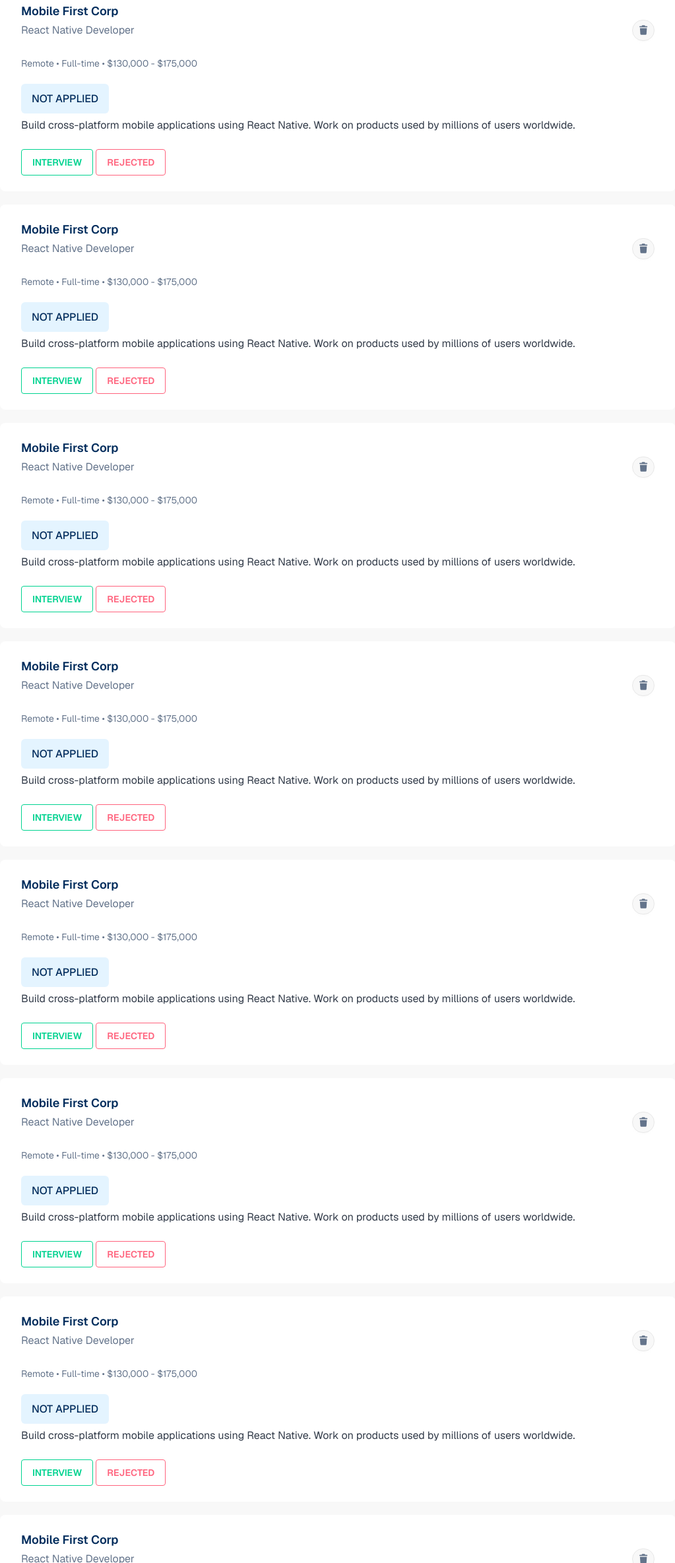
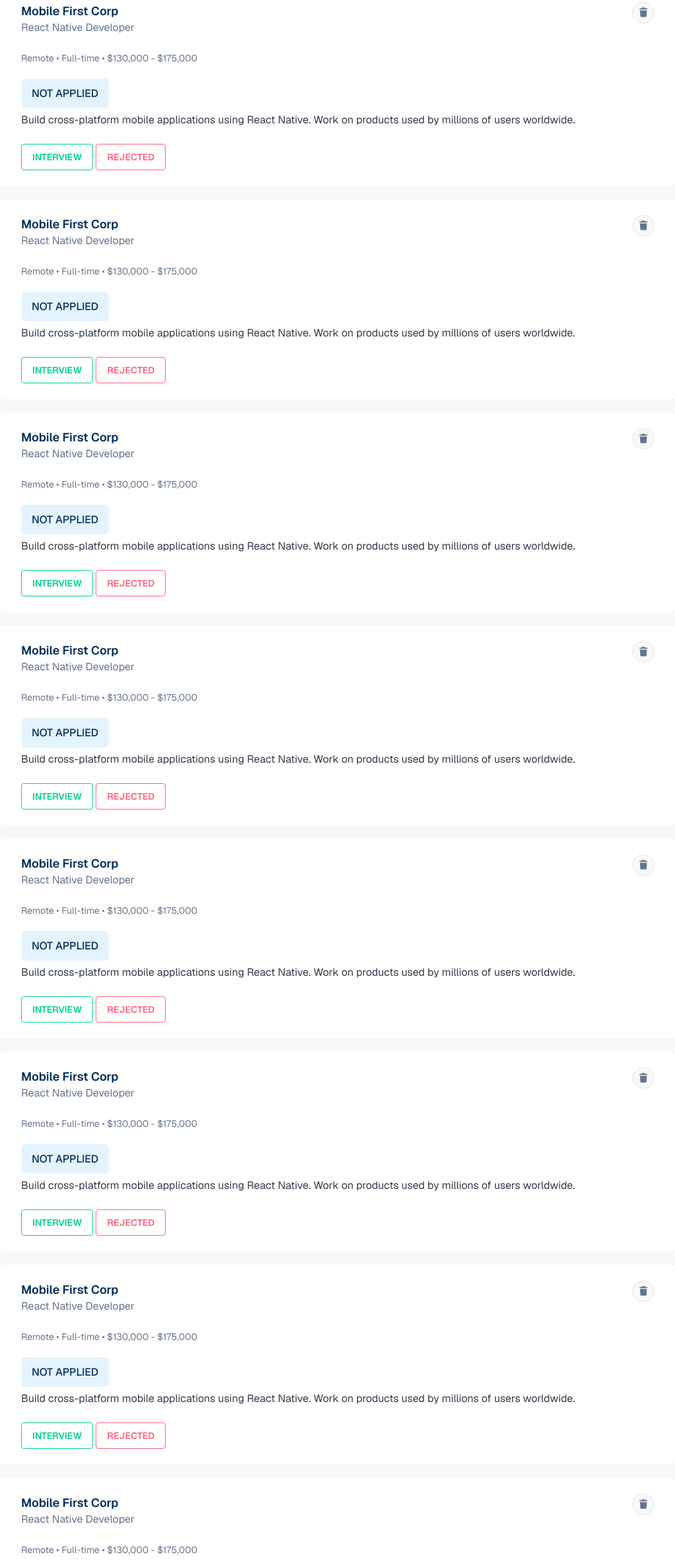
Before and after one commit to hridayshadhukha/Job-Application-Tracker, a plain HTML site: page index.html in a window 1280 px wide. Shown: the part 431-2800 px from the top of the page at 66% size, without its empty margins (128-1151 px from the left). Drawn offline with nearby package versions, Linux system fonts and the light colour scheme.

Commit message:
add delete icon with a different way

```diff
--- a/index.html
+++ b/index.html
@@ -76,16 +76,14 @@
         </div>
 
         <div class="all-card mt-6 grid grid-cols-1 gap-5">
-          <div class="card1 px-8 py-6 bg-white rounded-lg">
+          <div class="card-1 flex justify-between px-8 py-6 bg-white rounded-lg">
+            <div>
               <div>
                 <h2 class="text-[18px] text-[#002c5c] font-semibold">
                   Mobile First Corp
                 </h2>
                 <div class="flex justify-between items-center">
                   <h4 class="text-[#64748b]">React Native Developer</h4>
-                <div class="delete-icon btn flex items-center justify-center w-8 h-8 rounded-full">
-                  <span><i class="fa-solid fa-trash text-[#64748b]"></i></span>
-                </div>
                 </div>
               </div>
 
@@ -113,16 +111,21 @@
               </div>
             </div>
 
-          <div class="card2 px-8 py-6 bg-white rounded-lg">
+            <div
+              class="delete-icon btn flex items-center justify-center w-8 h-8 rounded-full"
+            >
+              <span><i class="fa-solid fa-trash text-[#64748b]"></i></span>
+            </div>
+          </div>
+
+          <div class="card-2 flex justify-between px-8 py-6 bg-white rounded-lg">
+            <div>
               <div>
                 <h2 class="text-[18px] text-[#002c5c] font-semibold">
                   Mobile First Corp
                 </h2>
                 <div class="flex justify-between items-center">
                   <h4 class="text-[#64748b]">React Native Developer</h4>
-                <div class="delete-icon btn flex items-center justify-center w-8 h-8 rounded-full">
-                  <span><i class="fa-solid fa-trash text-[#64748b]"></i></span>
-                </div>
                 </div>
               </div>
 
@@ -150,16 +153,21 @@
               </div>
             </div>
 
-          <div class="card3 px-8 py-6 bg-white rounded-lg">
+            <div
+              class="delete-icon btn flex items-center justify-center w-8 h-8 rounded-full"
+            >
+              <span><i class="fa-solid fa-trash text-[#64748b]"></i></span>
+            </div>
+          </div>
+
+          <div class="card-3 flex justify-between px-8 py-6 bg-white rounded-lg">
+            <div>
               <div>
                 <h2 class="text-[18px] text-[#002c5c] font-semibold">
                   Mobile First Corp
                 </h2>
                 <div class="flex justify-between items-center">
                   <h4 class="text-[#64748b]">React Native Developer</h4>
-                <div class="delete-icon btn flex items-center justify-center w-8 h-8 rounded-full">
-                  <span><i class="fa-solid fa-trash text-[#64748b]"></i></span>
-                </div>
                 </div>
               </div>
 
@@ -187,16 +195,21 @@
               </div>
             </div>
 
-          <div class="card4 px-8 py-6 bg-white rounded-lg">
+            <div
+              class="delete-icon btn flex items-center justify-center w-8 h-8 rounded-full"
+            >
+              <span><i class="fa-solid fa-trash text-[#64748b]"></i></span>
+            </div>
+          </div>
+
+          <div class="card-4 flex justify-between px-8 py-6 bg-white rounded-lg">
+            <div>
               <div>
                 <h2 class="text-[18px] text-[#002c5c] font-semibold">
                   Mobile First Corp
                 </h2>
                 <div class="flex justify-between items-center">
                   <h4 class="text-[#64748b]">React Native Developer</h4>
-                <div class="delete-icon btn flex items-center justify-center w-8 h-8 rounded-full">
-                  <span><i class="fa-solid fa-trash text-[#64748b]"></i></span>
-                </div>
                 </div>
               </div>
 
@@ -224,16 +237,21 @@
               </div>
             </div>
 
-          <div class="card5 px-8 py-6 bg-white rounded-lg">
+            <div
+              class="delete-icon btn flex items-center justify-center w-8 h-8 rounded-full"
+            >
+              <span><i class="fa-solid fa-trash text-[#64748b]"></i></span>
+            </div>
+          </div>
+
+          <div class="card-5 flex justify-between px-8 py-6 bg-white rounded-lg">
+            <div>
               <div>
                 <h2 class="text-[18px] text-[#002c5c] font-semibold">
                   Mobile First Corp
                 </h2>
                 <div class="flex justify-between items-center">
                   <h4 class="text-[#64748b]">React Native Developer</h4>
-                <div class="delete-icon btn flex items-center justify-center w-8 h-8 rounded-full">
-                  <span><i class="fa-solid fa-trash text-[#64748b]"></i></span>
-                </div>
                 </div>
               </div>
 
@@ -261,16 +279,21 @@
               </div>
             </div>
 
-          <div class="card6 px-8 py-6 bg-white rounded-lg">
+            <div
+              class="delete-icon btn flex items-center justify-center w-8 h-8 rounded-full"
+            >
+              <span><i class="fa-solid fa-trash text-[#64748b]"></i></span>
+            </div>
+          </div>
+
+          <div class="card-6 flex justify-between px-8 py-6 bg-white rounded-lg">
+            <div>
               <div>
                 <h2 class="text-[18px] text-[#002c5c] font-semibold">
                   Mobile First Corp
                 </h2>
                 <div class="flex justify-between items-center">
                   <h4 class="text-[#64748b]">React Native Developer</h4>
-                <div class="delete-icon btn flex items-center justify-center w-8 h-8 rounded-full">
-                  <span><i class="fa-solid fa-trash text-[#64748b]"></i></span>
-                </div>
                 </div>
               </div>
 
@@ -298,16 +321,21 @@
               </div>
             </div>
 
-          <div class="card7 px-8 py-6 bg-white rounded-lg">
+            <div
+              class="delete-icon btn flex items-center justify-center w-8 h-8 rounded-full"
+            >
+              <span><i class="fa-solid fa-trash text-[#64748b]"></i></span>
+            </div>
+          </div>
+
+          <div class="card-7 flex justify-between px-8 py-6 bg-white rounded-lg">
+            <div>
               <div>
                 <h2 class="text-[18px] text-[#002c5c] font-semibold">
                   Mobile First Corp
                 </h2>
                 <div class="flex justify-between items-center">
                   <h4 class="text-[#64748b]">React Native Developer</h4>
-                <div class="delete-icon btn flex items-center justify-center w-8 h-8 rounded-full">
-                  <span><i class="fa-solid fa-trash text-[#64748b]"></i></span>
-                </div>
                 </div>
               </div>
 
@@ -335,16 +363,21 @@
               </div>
             </div>
 
-          <div class="card8 px-8 py-6 bg-white rounded-lg">
+            <div
+              class="delete-icon btn flex items-center justify-center w-8 h-8 rounded-full"
+            >
+              <span><i class="fa-solid fa-trash text-[#64748b]"></i></span>
+            </div>
+          </div>
+
+          <div class="card-8 flex justify-between px-8 py-6 bg-white rounded-lg">
+            <div>
               <div>
                 <h2 class="text-[18px] text-[#002c5c] font-semibold">
                   Mobile First Corp
                 </h2>
                 <div class="flex justify-between items-center">
                   <h4 class="text-[#64748b]">React Native Developer</h4>
-                <div class="delete-icon btn flex items-center justify-center w-8 h-8 rounded-full">
-                  <span><i class="fa-solid fa-trash text-[#64748b]"></i></span>
-                </div>
                 </div>
               </div>
 
@@ -371,6 +404,13 @@
                 </button>
               </div>
             </div>
+
+            <div
+              class="delete-icon btn flex items-center justify-center w-8 h-8 rounded-full"
+            >
+              <span><i class="fa-solid fa-trash text-[#64748b]"></i></span>
+            </div>
+          </div>
         </div>
       </div>
     </main>
```
Lines whose indentation alone changed are shown as unchanged.
